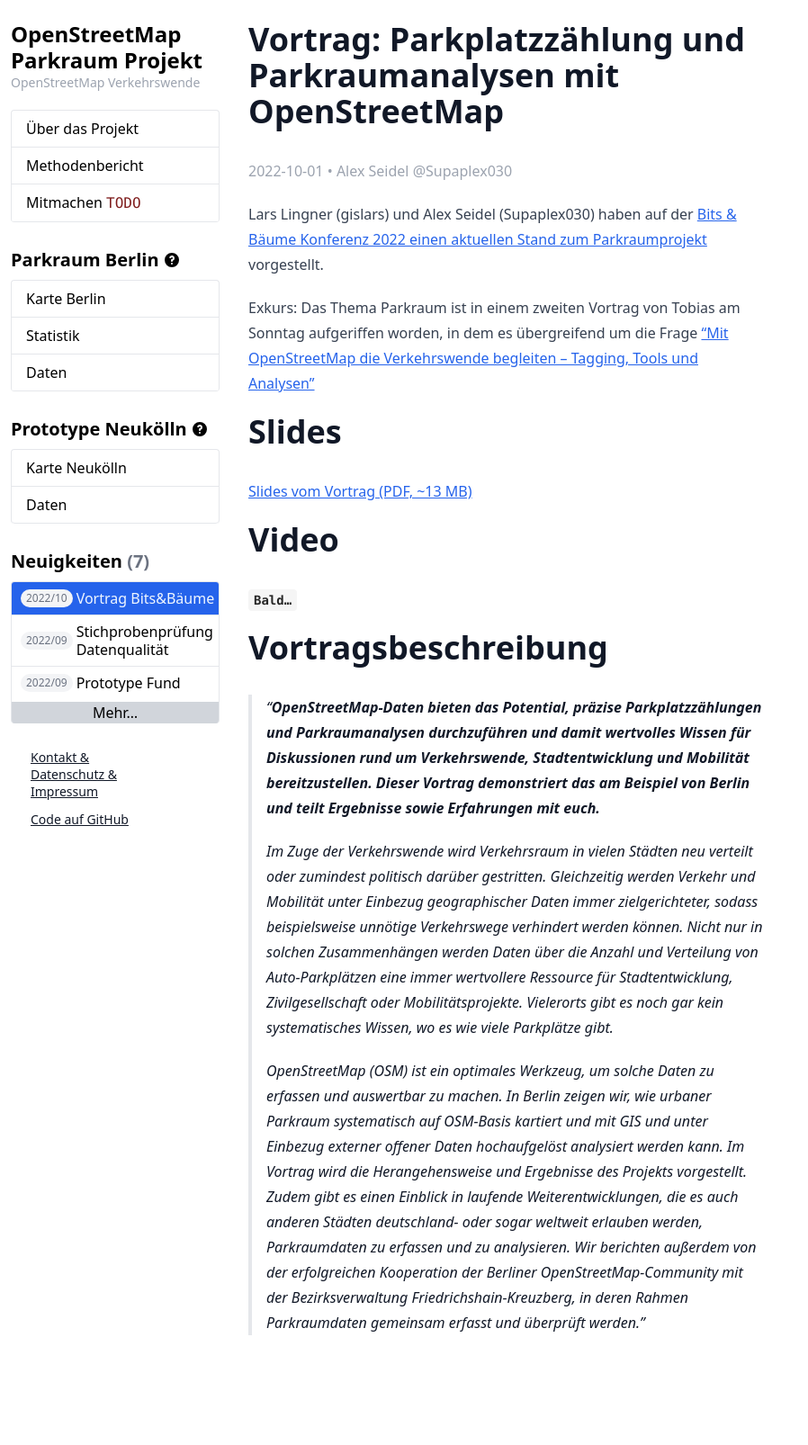
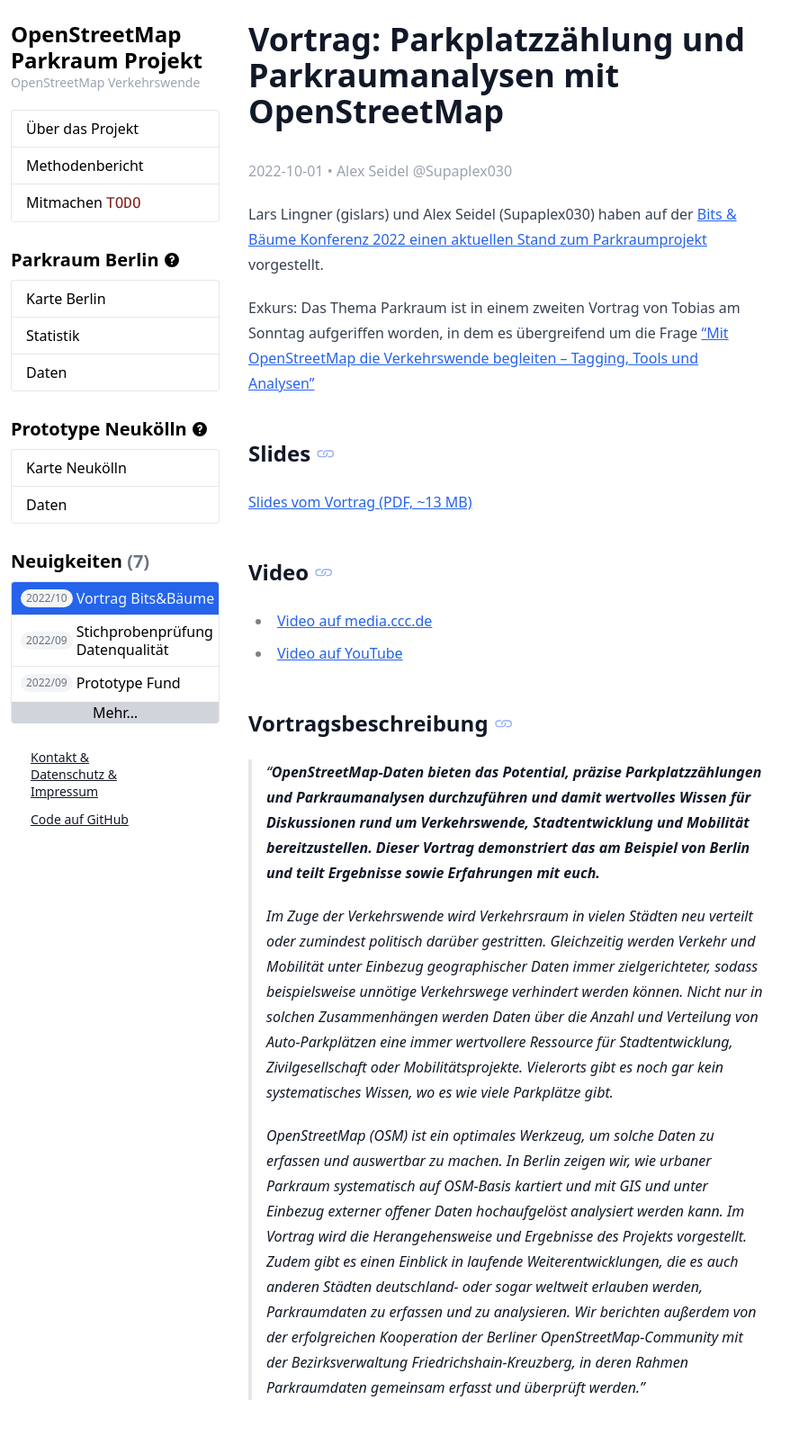
Before and after one commit to osmberlin/parkraum.osm-verkehrswende.org, a Jekyll site: the page built from _posts/2022-10-01-bits-baume-vortrag.md, in a window 1280 px wide. Shown: the whole page at 90% size, without its empty margins (0-898 px from the left). Built offline with Jekyll 4.4.1, drawn with Linux system fonts in a browser that asks for light colours; before the commit the page ends 1534 px from its top, so only the background shows below that.

Commit message:
Add video bits&bäume
Embedding does not work, yet due to a styling issue with Tailwind CSS =(

```diff
--- a/_posts/2022-10-01-bits-baume-vortrag.md
+++ b/_posts/2022-10-01-bits-baume-vortrag.md
@@ -13,15 +13,20 @@
 
 Exkurs: Das Thema Parkraum ist in einem zweiten Vortrag von Tobias am Sonntag aufgeriffen worden, in dem es übergreifend um die Frage ["Mit OpenStreetMap die Verkehrswende begleiten – Tagging, Tools und Analysen"](https://www.osm-verkehrswende.org/posts/2022-10-01-bits-baume-vortrag)
 
-# Slides
+## Slides
 
 [Slides vom Vortrag (PDF, ~13 MB)](/images/posts/bits-baume-parkplatzzaehlung-und-parkraumanalysen-mit-openstreetmap.pdf)
 
-# Video
 
-`Bald…`
+## Video
 
-# Vortragsbeschreibung
+* [Video auf media.ccc.de](https://media.ccc.de/v/bitsundbaeume-20656-parkplatzzhlung-und-parkraumanalysen-mit-openstreetmap)
+* [Video auf YouTube](https://www.youtube.com/watch?v=s213CrEmlk4)
+
+<!-- <iframe class="w-full aspect-video mt-10" src="https://media.ccc.de/v/bitsundbaeume-20656-parkplatzzhlung-und-parkraumanalysen-mit-openstreetmap/oembed" frameborder="0" allowfullscreen></iframe> -->
+
+
+## Vortragsbeschreibung
 
 > **OpenStreetMap-Daten bieten das Potential, präzise Parkplatzzählungen und Parkraumanalysen durchzuführen und damit wertvolles Wissen für Diskussionen rund um Verkehrswende, Stadtentwicklung und Mobilität bereitzustellen. Dieser Vortrag demonstriert das am Beispiel von Berlin und teilt Ergebnisse sowie Erfahrungen mit euch.**
 >
```
